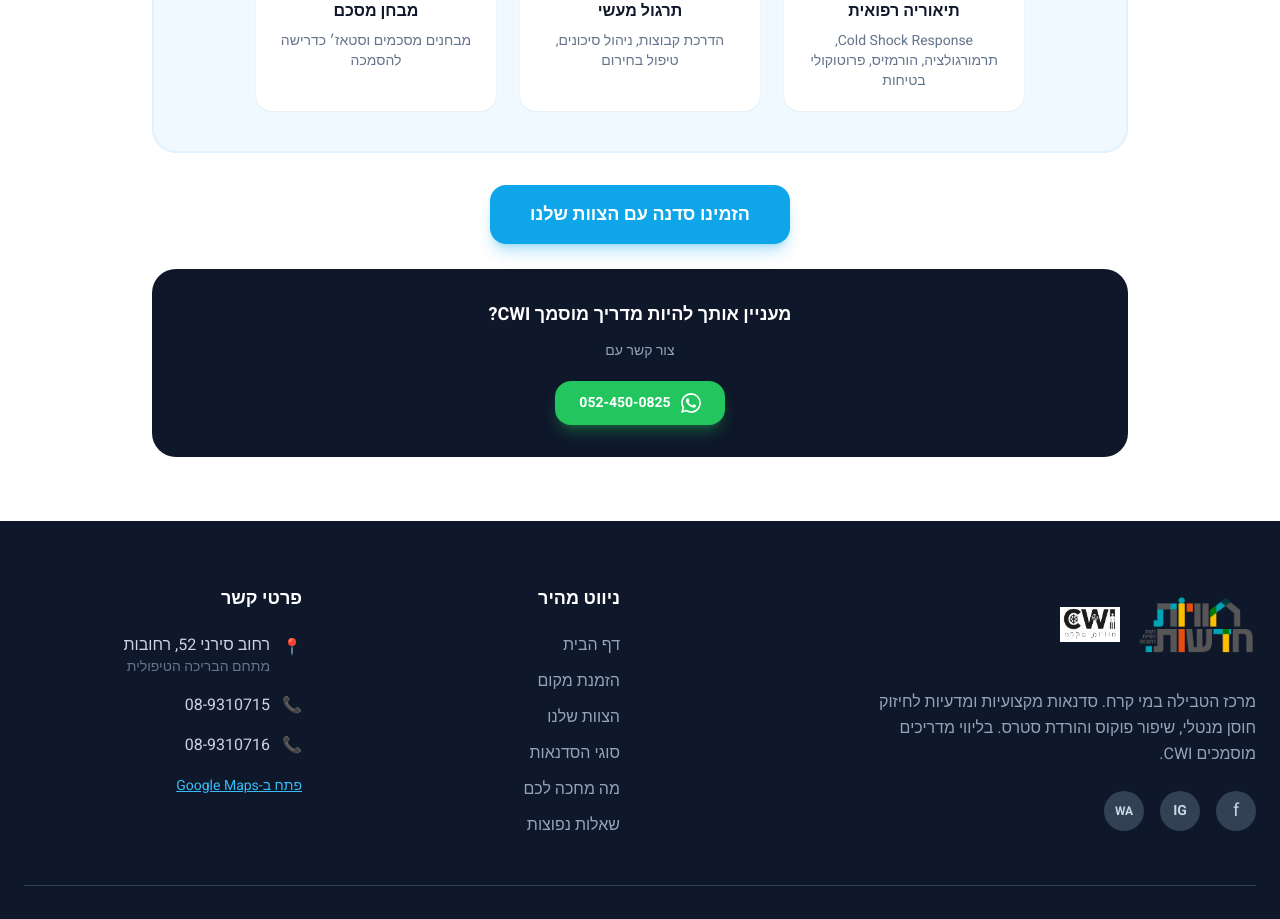
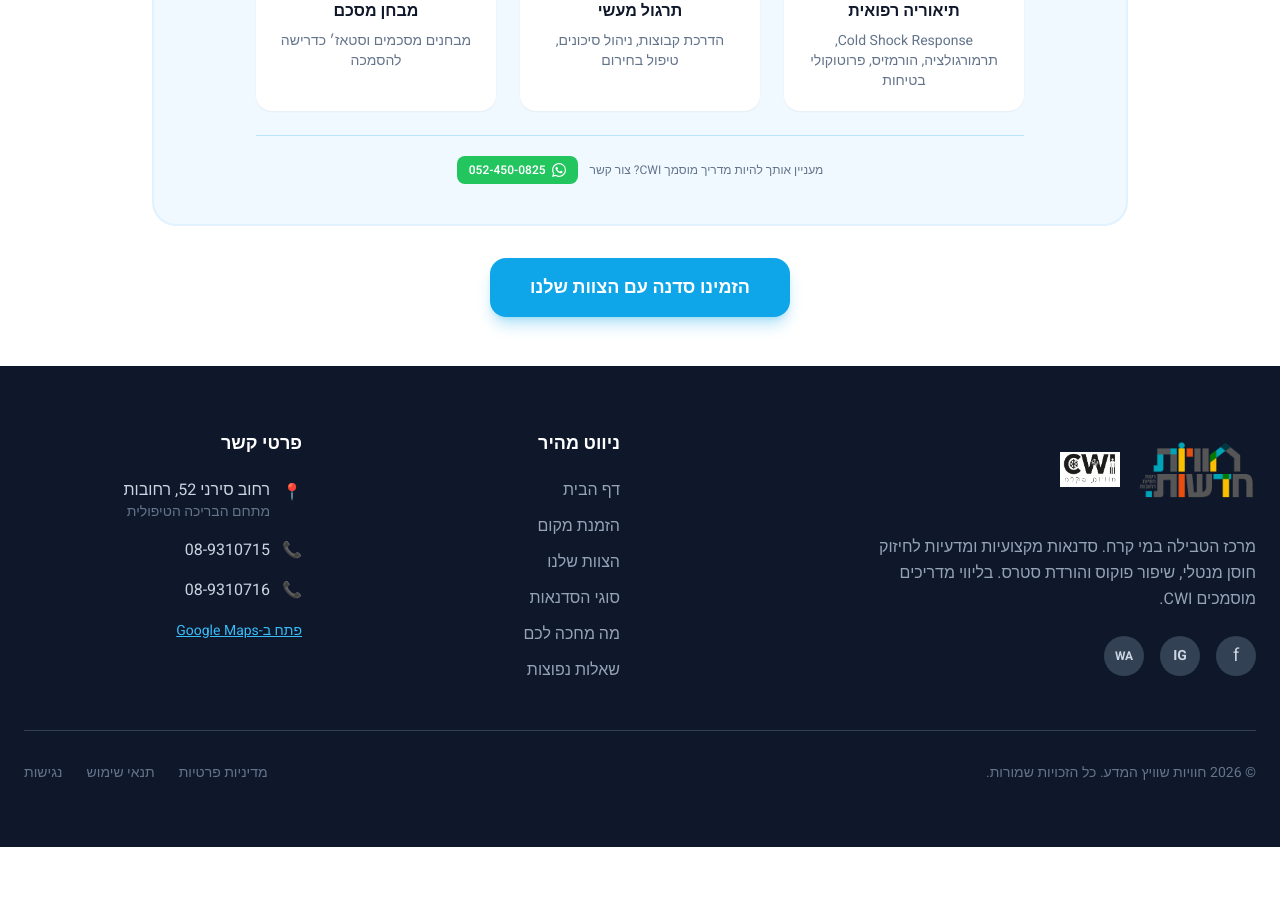
Before and after one commit to ritzabilu-jpg/ICING, a Next.js app: page /instructors in a window 1280 px wide. Shown: the part 1753-2672 px from the top of the page. After the commit the page ends 2600 px from the top, so only its background shows below. Built offline with nearby package versions, Linux system fonts and the light colour scheme; what tailwindcss-rtl would draw is missing.

Commit message:
Move WhatsApp recruitment CTA inside cert box, small size

```diff
--- a/src/app/instructors/page.tsx
+++ b/src/app/instructors/page.tsx
@@ -113,6 +113,22 @@ export default async function InstructorsPage() {
                 </div>
               ))}
             </div>
+
+            {/* Recruitment line inside cert box */}
+            <div className="mt-6 pt-5 border-t border-ice-200 text-center flex flex-wrap items-center justify-center gap-3">
+              <span className="text-slate-500 text-xs">מעניין אותך להיות מדריך מוסמך CWI? צור קשר</span>
+              <a
+                href="https://wa.me/972524500825"
+                target="_blank"
+                rel="noopener noreferrer"
+                className="inline-flex items-center gap-1.5 bg-green-500 hover:bg-green-600 text-white font-semibold px-3 py-1.5 rounded-lg text-xs transition-all"
+              >
+                <svg xmlns="http://www.w3.org/2000/svg" viewBox="0 0 24 24" fill="currentColor" className="w-3.5 h-3.5 flex-shrink-0">
+                  <path d="M17.472 14.382c-.297-.149-1.758-.867-2.03-.967-.273-.099-.471-.148-.67.15-.197.297-.767.966-.94 1.164-.173.199-.347.223-.644.075-.297-.15-1.255-.463-2.39-1.475-.883-.788-1.48-1.761-1.653-2.059-.173-.297-.018-.458.13-.606.134-.133.298-.347.446-.52.149-.174.198-.298.298-.497.099-.198.05-.371-.025-.52-.075-.149-.669-1.612-.916-2.207-.242-.579-.487-.5-.669-.51-.173-.008-.371-.01-.57-.01-.198 0-.52.074-.792.372-.272.297-1.04 1.016-1.04 2.479 0 1.462 1.065 2.875 1.213 3.074.149.198 2.096 3.2 5.077 4.487.709.306 1.262.489 1.694.625.712.227 1.36.195 1.871.118.571-.085 1.758-.719 2.006-1.413.248-.694.248-1.289.173-1.413-.074-.124-.272-.198-.57-.347m-5.421 7.403h-.004a9.87 9.87 0 01-5.031-1.378l-.361-.214-3.741.982.998-3.648-.235-.374a9.86 9.86 0 01-1.51-5.26c.001-5.45 4.436-9.884 9.888-9.884 2.64 0 5.122 1.03 6.988 2.898a9.825 9.825 0 012.893 6.994c-.003 5.45-4.437 9.884-9.885 9.884m8.413-18.297A11.815 11.815 0 0012.05 0C5.495 0 .16 5.335.157 11.892c0 2.096.547 4.142 1.588 5.945L.057 24l6.305-1.654a11.882 11.882 0 005.683 1.448h.005c6.554 0 11.89-5.335 11.893-11.893a11.821 11.821 0 00-3.48-8.413z"/>
+                </svg>
+                052-450-0825
+              </a>
+            </div>
           </div>
         </div>
 
@@ -122,25 +138,6 @@ export default async function InstructorsPage() {
             הזמינו סדנה עם הצוות שלנו
           </Link>
         </div>
-
-        {/* Instructor recruitment */}
-        <div className="mt-10 bg-navy-900 rounded-3xl p-6 md:p-8 text-center">
-          <p className="text-white font-bold text-lg mb-3">
-            מעניין אותך להיות מדריך מוסמך CWI?
-          </p>
-          <p className="text-slate-400 text-sm mb-5">צור קשר עם</p>
-          <a
-            href="https://wa.me/972524500825"
-            target="_blank"
-            rel="noopener noreferrer"
-            className="inline-flex items-center gap-2.5 bg-green-500 hover:bg-green-600 text-white font-bold px-6 py-3 rounded-2xl text-sm transition-all hover:scale-105 shadow-lg shadow-green-500/30"
-          >
-            <svg xmlns="http://www.w3.org/2000/svg" viewBox="0 0 24 24" fill="currentColor" className="w-5 h-5 flex-shrink-0">
-              <path d="M17.472 14.382c-.297-.149-1.758-.867-2.03-.967-.273-.099-.471-.148-.67.15-.197.297-.767.966-.94 1.164-.173.199-.347.223-.644.075-.297-.15-1.255-.463-2.39-1.475-.883-.788-1.48-1.761-1.653-2.059-.173-.297-.018-.458.13-.606.134-.133.298-.347.446-.52.149-.174.198-.298.298-.497.099-.198.05-.371-.025-.52-.075-.149-.669-1.612-.916-2.207-.242-.579-.487-.5-.669-.51-.173-.008-.371-.01-.57-.01-.198 0-.52.074-.792.372-.272.297-1.04 1.016-1.04 2.479 0 1.462 1.065 2.875 1.213 3.074.149.198 2.096 3.2 5.077 4.487.709.306 1.262.489 1.694.625.712.227 1.36.195 1.871.118.571-.085 1.758-.719 2.006-1.413.248-.694.248-1.289.173-1.413-.074-.124-.272-.198-.57-.347m-5.421 7.403h-.004a9.87 9.87 0 01-5.031-1.378l-.361-.214-3.741.982.998-3.648-.235-.374a9.86 9.86 0 01-1.51-5.26c.001-5.45 4.436-9.884 9.888-9.884 2.64 0 5.122 1.03 6.988 2.898a9.825 9.825 0 012.893 6.994c-.003 5.45-4.437 9.884-9.885 9.884m8.413-18.297A11.815 11.815 0 0012.05 0C5.495 0 .16 5.335.157 11.892c0 2.096.547 4.142 1.588 5.945L.057 24l6.305-1.654a11.882 11.882 0 005.683 1.448h.005c6.554 0 11.89-5.335 11.893-11.893a11.821 11.821 0 00-3.48-8.413z"/>
-            </svg>
-            052-450-0825
-          </a>
-        </div>
       </div>
     </div>
   );
```
